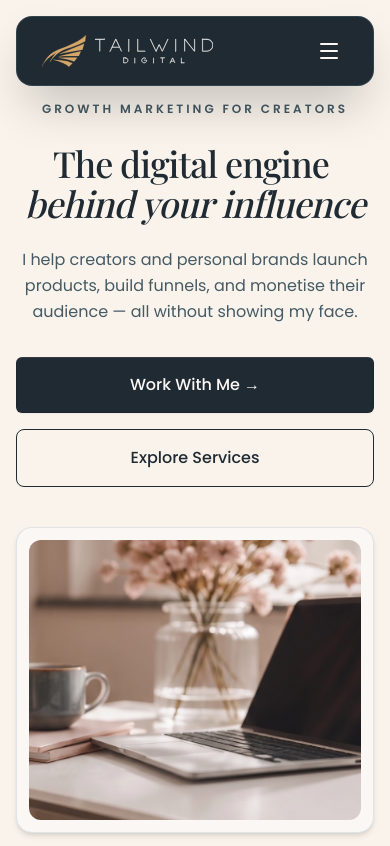
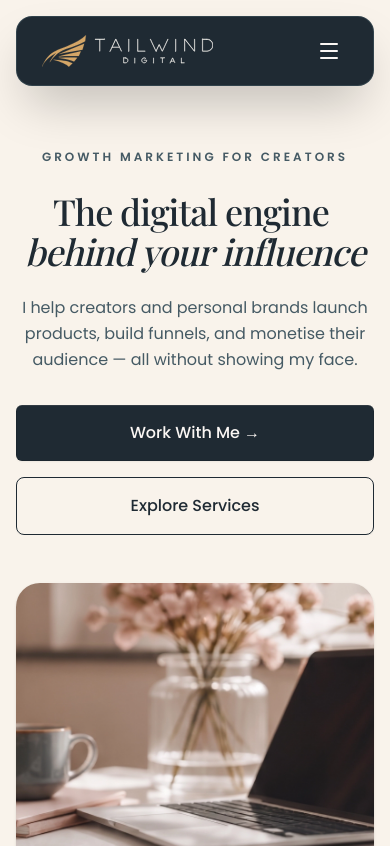
Before and after one commit to mbgmedia-ux/tailwind, a Next.js app: page / in a window 390 px wide. Shown: the top 846 px of the page. Built offline with nearby package versions, Linux system fonts and the light colour scheme.

Commit message:
feat: implement responsive hero section with framer-motion entrance animations

```diff
--- a/src/components/Hero.tsx
+++ b/src/components/Hero.tsx
@@ -7,7 +7,7 @@ import BlurText from "./BlurText";
 
 export default function Hero() {
   return (
-    <section className="relative min-h-screen w-full flex items-center pt-24 sm:pt-16 pb-12 sm:pb-0 overflow-hidden bg-[#f9f3eb]">
+    <section className="relative min-h-screen w-full flex items-center pt-36 sm:pt-28 md:pt-36 pb-16 sm:pb-0 overflow-hidden bg-[#f9f3eb]">
       {/* DESKTOP BACKGROUND IMAGE (SCALES UP 1ST FROM 0.15 TO 1.0, HIDDEN ON MOBILE) */}
       <motion.div
         initial={{ scale: 0.15, opacity: 0 }}
@@ -23,7 +23,7 @@ export default function Hero() {
       <div className="max-w-7xl w-full mx-auto px-4 sm:px-6 lg:px-4 my-auto relative z-10">
         <div className="flex flex-col sm:block items-center justify-between">
 
-          {/* TOP SECTION (CONTENT BLOCK WITH ALL ANIMATION EFFECTS) */}
+          {/* TOP SECTION (CONTENT BLOCK WITH ALL ANIMATION EFFECTS & INCREASED HEADER PADDING) */}
           <div className="max-w-3xl text-center sm:text-left mx-auto sm:mx-0 sm:-ml-8 lg:-ml-14 w-full">
 
             {/* 1. MASK IN FROM THE TOP FOR "GROWTH MARKETING FOR CREATORS" */}
@@ -85,14 +85,13 @@ export default function Hero() {
             </div>
           </div>
 
-          {/* MOBILE ONLY BOTTOM SECTION (50/50 VIEW) — CARD CONTAINING tailwind-hero copy-MOBILE.webp IMAGE */}
+          {/* MOBILE ONLY BOTTOM SECTION — STANDALONE IMAGE WITH ROUNDED CORNERS (NO CARD WRAPPER) */}
           <motion.div
-            initial={{ scale: 0.8, opacity: 0, y: 30 }}
+            initial={{ scale: 0.9, opacity: 0, y: 30 }}
             animate={{ scale: 1.0, opacity: 1, y: 0 }}
             transition={{ duration: 0.8, ease: [0.16, 1, 0.3, 1], delay: 1.8 }}
-            className="sm:hidden mt-10 w-full max-w-sm mx-auto rounded-2xl overflow-hidden bg-[#fbf7f4] border border-[#b7c6d1]/40 p-3 shadow-md"
+            className="sm:hidden mt-12 w-full max-w-md mx-auto relative h-[320px] sm:h-[380px] rounded-3xl overflow-hidden shadow-sm"
           >
-            <div className="relative w-full h-[280px] sm:h-[320px] rounded-xl overflow-hidden">
             <Image
               src="/images/tailwind-hero copy-MOBILE.webp"
               alt="Tailwind Digital Creator Mobile"
@@ -100,7 +99,6 @@ export default function Hero() {
               className="object-cover object-top"
               priority
             />
-            </div>
           </motion.div>
 
         </div>
```
Lines whose indentation alone changed are shown as unchanged.
